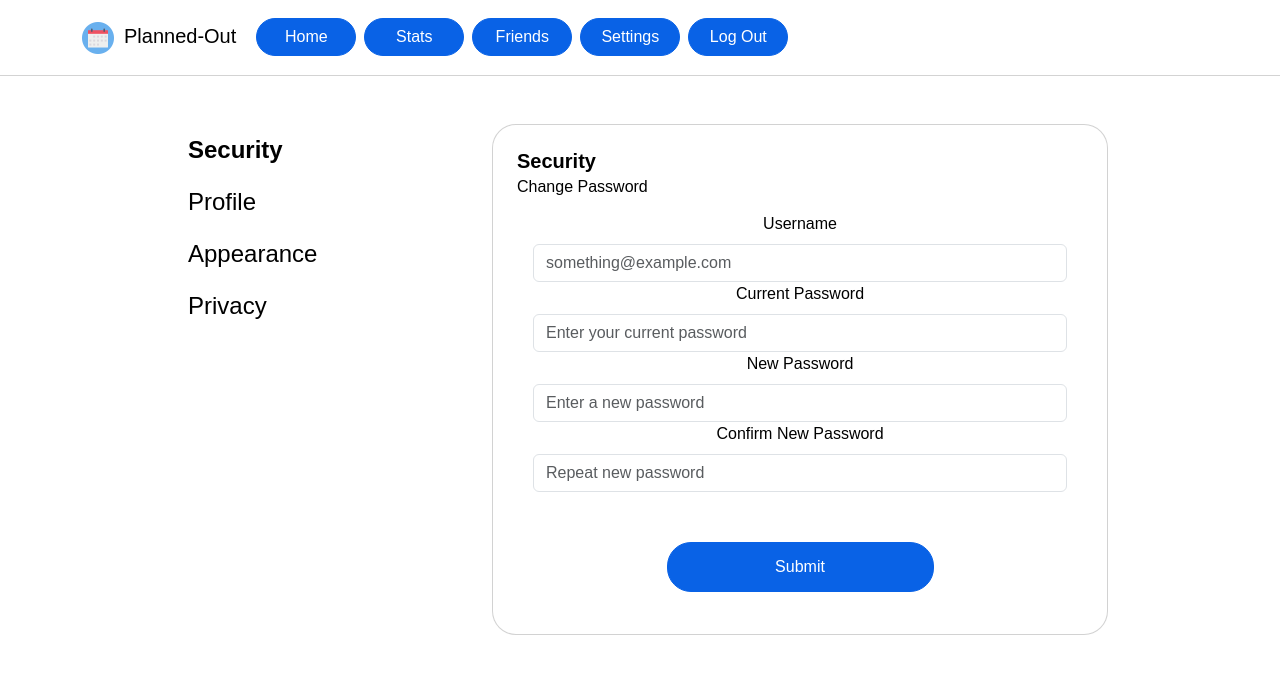
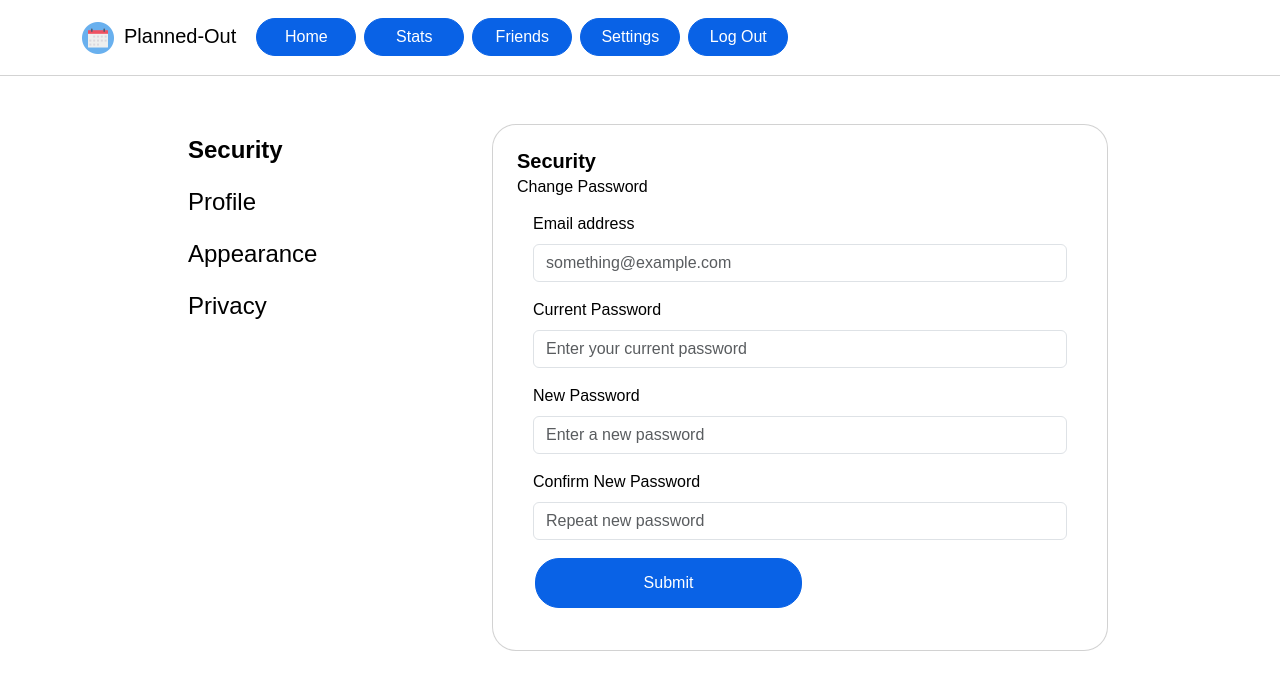
Before and after one commit to COSC481W-2023Fall/planned-out, a React (Create React App) app in the folder front-end/: page /settings in a window 1280 px wide. Shown: the top 690 px of the page. Built offline with nearby package versions, Linux system fonts and the light colour scheme; sample sign-in values are in the browser's storage.

Commit message:
fix: Resolve SettingsSecurity merge issues
fix: Resolve SettingsSecurity merge issues

* Fix styling

```diff
--- a/front-end/src/components/SettingsSecurity.js
+++ b/front-end/src/components/SettingsSecurity.js
@@ -1,7 +1,7 @@
 import Card from "react-bootstrap/Card";
 import Form from 'react-bootstrap/Form';
 import Button from 'react-bootstrap/Button';
-import { useState, useEffect } from "react";
+import { useState } from "react";
 let link = "https://planned-out-backend-jdx6.onrender.com/";
 //let link = "http://localhost:5050/";
 
@@ -27,7 +27,7 @@ const SettingsCard = (props) => {
             }));
         }
 
-        if(newPassword1 !== newPassword2){
+        if (newPassword1 !== newPassword2) {
             e.preventDefault();
             document.getElementById("badLogin").innerHTML =
                 "PASSWORDS DO NOT MATCH";
@@ -65,7 +65,7 @@ const SettingsCard = (props) => {
                 .then((res) => {
                     if (res.status === 200) {
                         console.log("Successfully updated password!");
-                    }else{
+                    } else {
                         alert("PASSWORD ERROR: Current password is incorrect ");
                     }
                 })
@@ -84,17 +84,17 @@ const SettingsCard = (props) => {
                 <Card.Subtitle>Change Password</Card.Subtitle>
                 <Card.Body>
 
-                    <Form>
-                        <Form.Group controlId="SecUserName">
-                            <Form.Label>Username</Form.Label>
-                            <Form.Control type="username" placeholder="something@example.com" onChange={(e) => {
+                    <Form style={{ textAlign: 'left' }}>
+                        <Form.Group controlId="SecUserName" className="mb-3">
+                            <Form.Label>Email address</Form.Label>
+                            <Form.Control type="email" placeholder="something@example.com" onChange={(e) => {
                                 setUsername(e.target.value);
                                 validation(e);
                             }}
                                 isInvalid={!!errors.username} onBlur={(e) => validation(e)} />
                         </Form.Group>
 
-                        <Form.Group controlId="SecPassOld">
+                        <Form.Group controlId="SecPassOld" className="mb-3">
                             <Form.Label>Current Password</Form.Label>
                             <Form.Control type="password" placeholder="Enter your current password" onChange={(e) => {
                                 setPassword(e.target.value);
@@ -103,7 +103,7 @@ const SettingsCard = (props) => {
                                 isInvalid={!!errors.password} onBlur={(e) => validation(e)} />
                         </Form.Group>
 
-                        <Form.Group controlId="SecPassNew1">
+                        <Form.Group controlId="SecPassNew1" className="mb-3">
                             <Form.Label>New Password</Form.Label>
                             <Form.Control type="password" placeholder="Enter a new password" onChange={(e) => {
                                 setNewPassword1(e.target.value);
@@ -112,7 +112,7 @@ const SettingsCard = (props) => {
                                 isInvalid={!!errors.password} onBlur={(e) => validation(e)} />
                         </Form.Group>
 
-                        <Form.Group controlId="SecPassNew2">
+                        <Form.Group controlId="SecPassNew2" className="mb-3">
                             <Form.Label>Confirm New Password</Form.Label>
                             <Form.Control type="password" placeholder="Repeat new password" onChange={(e) => {
                                 setNewPassword2(e.target.value);
@@ -120,14 +120,11 @@ const SettingsCard = (props) => {
                             }}
                                 isInvalid={!!errors.password} onBlur={(e) => validation(e)} />
                         </Form.Group>
-                        <br />
-                    <Form.Text id="badLogin"></Form.Text>
-                    <br />
+                        <Form.Text id="badLogin"></Form.Text>
+
                         <Button className="login-button" variant="primary" onClick={handleSubmit} type="submit" >
                             Submit
                         </Button>
-
-
                     </Form>
                 </Card.Body>
             </Card>
```
